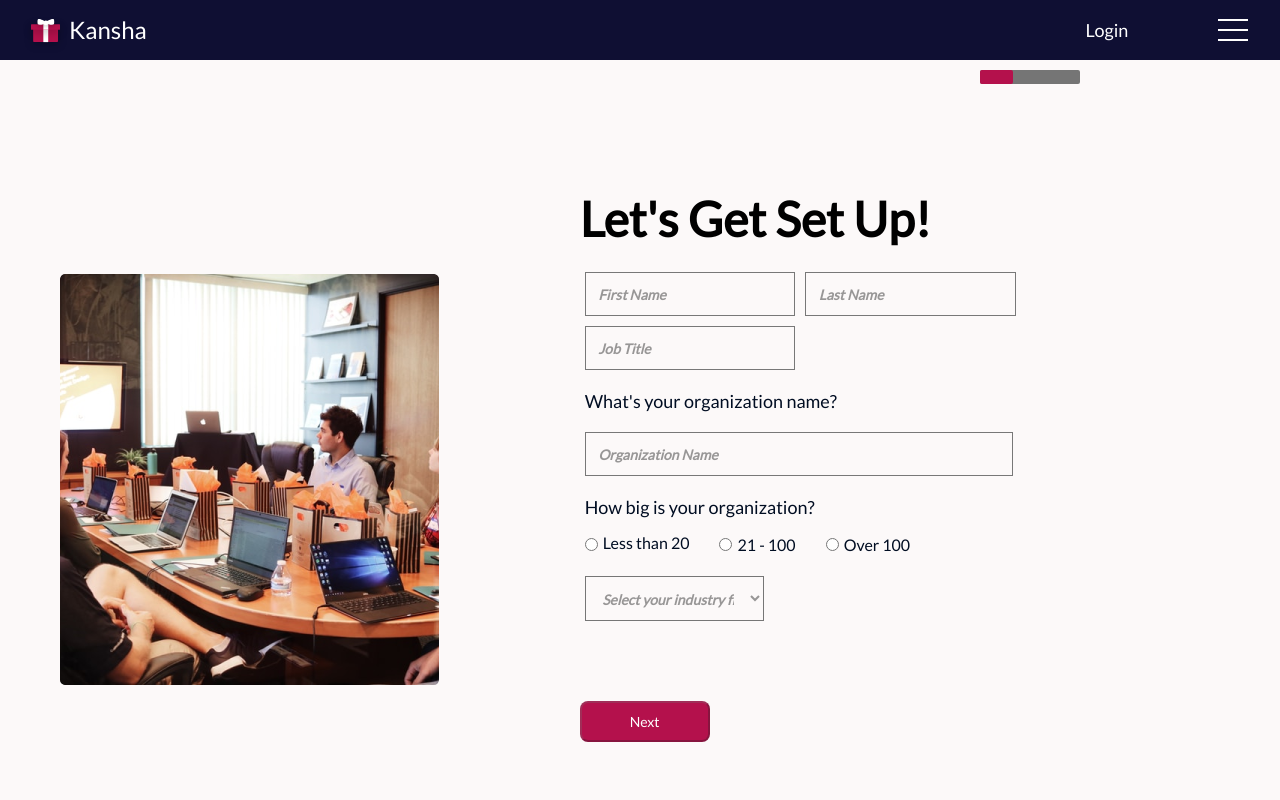
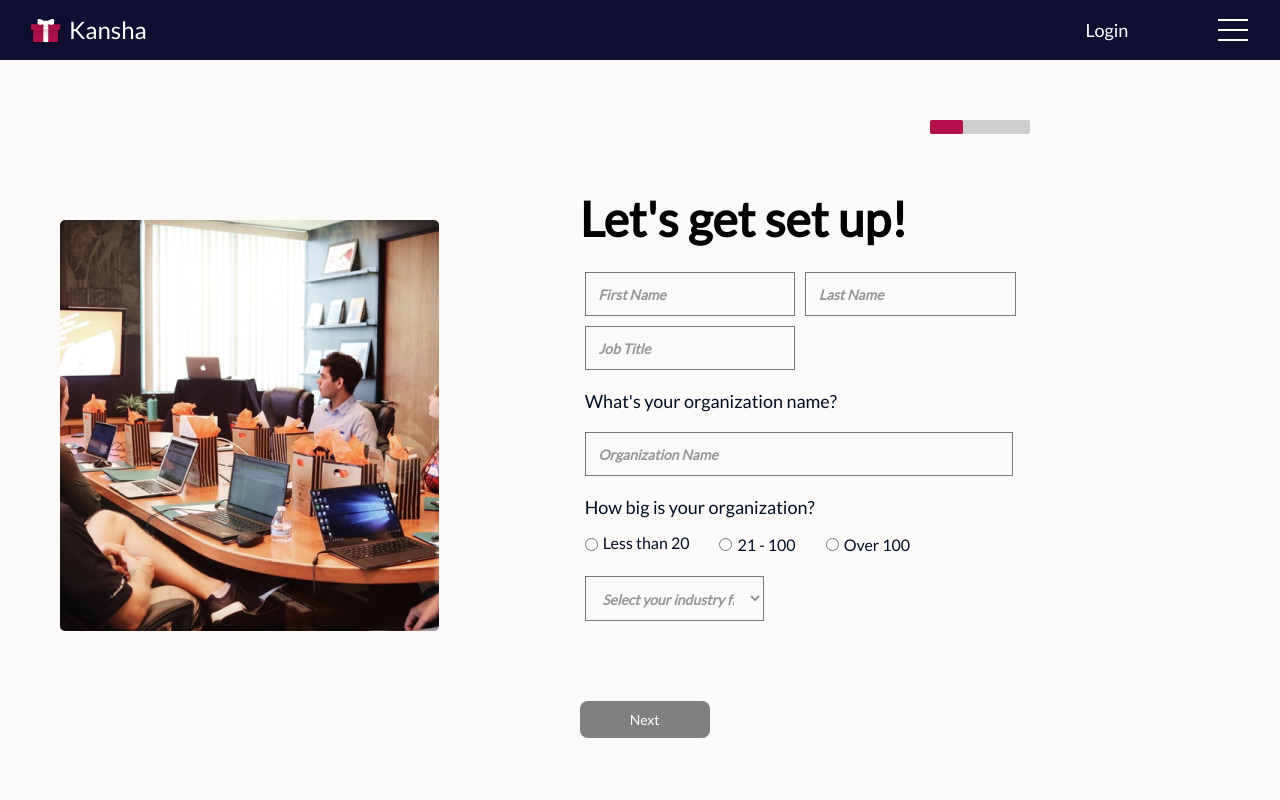
Before and after one commit to rleslie1015/kansha-fe, a React (Create React App) app: page /onboarding/step-2 in a window 1280 px wide. Shown: the top 800 px of the page. Built offline with nearby package versions, Linux system fonts and the light colour scheme; no server answers; what auth0-js would draw is missing.

Commit message:
fixed image

```diff
--- a/src/SCSS/pages/_adminOnboarding.scss
+++ b/src/SCSS/pages/_adminOnboarding.scss
@@ -2,12 +2,12 @@ progress {
 	border-radius: 5px;
 	width: 100px;
 	position: absolute;
-	right: 200px;
-	top: 70px;
+	right: 250px;
+	top:120px;
 }
 
 progress::-webkit-progress-bar {
-	background-color: $color-gray-light;
+	background-color: #cfcdcd;
 	border-radius: 2px;
 }
 
@@ -34,10 +34,23 @@ progress::-moz-progress-bar {
 		padding: 10px;
 		color: $color-white;
 		border-radius: 8px;
+		border: none;
+
+		&:disabled{
+			background-color: gray;
+
+			&:hover{
+				background-color: gray;
+			}
+		}
 
 		&:hover {
 			background-color: $color-primary;
 		}
+	}
+
+	.s1-img{
+		margin-bottom: 8%;
 	}
 }
 
@@ -214,12 +227,19 @@ progress::-moz-progress-bar {
 	   }
 	}
 
+
+
+
 	.select-placeholder{
 		width: 40%;
 			color: rgba(51, 51, 51, 0.5);
 			font-style: italic;
 			font-weight: 600;
+			border: 1px solid #787878;
+			border-radius: 0px;
+
 		}
+
 
 
 	.formname {
@@ -332,6 +352,14 @@ progress::-moz-progress-bar {
 		.success-employee-add {
 			padding-top: 4rem;
 
+			p{
+				color: $color-gray-light;
+			.employee-email{
+				margin-left: 3rem;
+				}
+			}
+
+
 			h6 {
 				padding-bottom: 1.5rem;
 			}
@@ -364,6 +392,10 @@ progress::-moz-progress-bar {
 		justify-content: center;
 		align-items: center;
 		cursor: pointer;
+
+		.AddBulkIcon{
+			fill:#C91757;
+		}
 
 		p {
 			font-size: 2.4rem;
--- a/src/components/Onboarding/S2CreateAccount.jsx
+++ b/src/components/Onboarding/S2CreateAccount.jsx
@@ -58,7 +58,7 @@ function S2CreateAccount({ user, setUser, handleUser }) {
 
 	return (
 		<div>
-			<h1>Let's Get Set Up!</h1>
+			<h1>Let's get set up!</h1>
 			<form className="create-account-form">
 				<div className="name-container">
 					<input
--- a/src/components/Onboarding/S4BUserUpload.jsx
+++ b/src/components/Onboarding/S4BUserUpload.jsx
@@ -104,7 +104,7 @@ function S4BUserUpload({ user }) {
 						<div>
 							<h6>Added Successfully!</h6>
 							{employees.map(person => (
-								<p>{person.first_name} {person.last_name} {person.email}</p>
+								<p>{person.first_name} {person.last_name} <span className='employee-email'>{person.email}</span></p>
 							))}
 						</div>}
 				</div>
--- a/src/components/Onboarding/S4CUserUpload.jsx
+++ b/src/components/Onboarding/S4CUserUpload.jsx
@@ -61,7 +61,7 @@ function S4CUserUpload({ user }) {
 			</div>
 			<div {...getRootProps({ className: 'dropzone' })}>
 				<input {...getInputProps()} />
-				<CloudUpload />
+				<CloudUpload className='AddBulkIcon'/>
 				<p>
 					Drag and drop file or <span>browse</span>
 				</p>
```
Also changed, not shown: src/assets/cloud-upload.svg, src/assets/ic_outline-person-add.svg.
